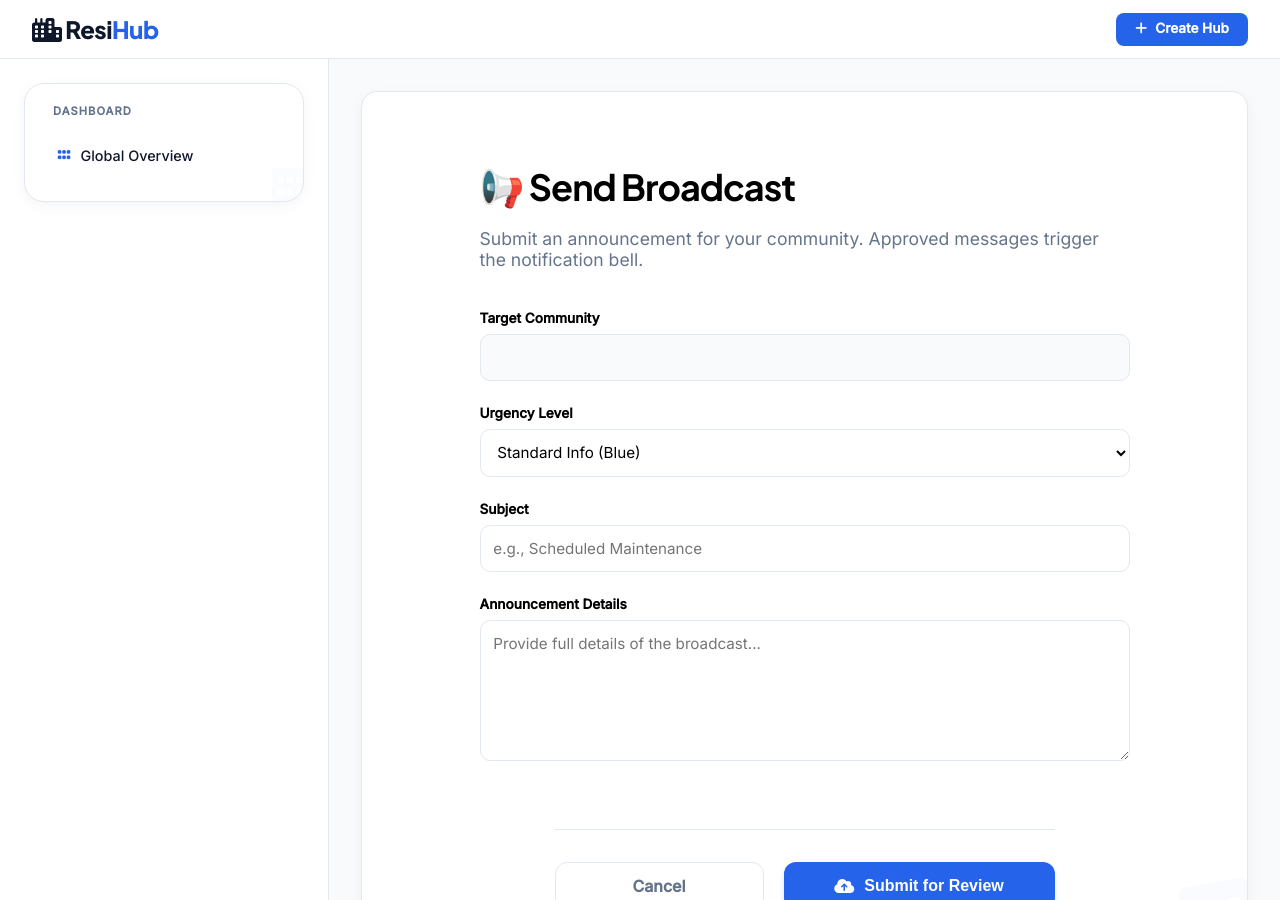
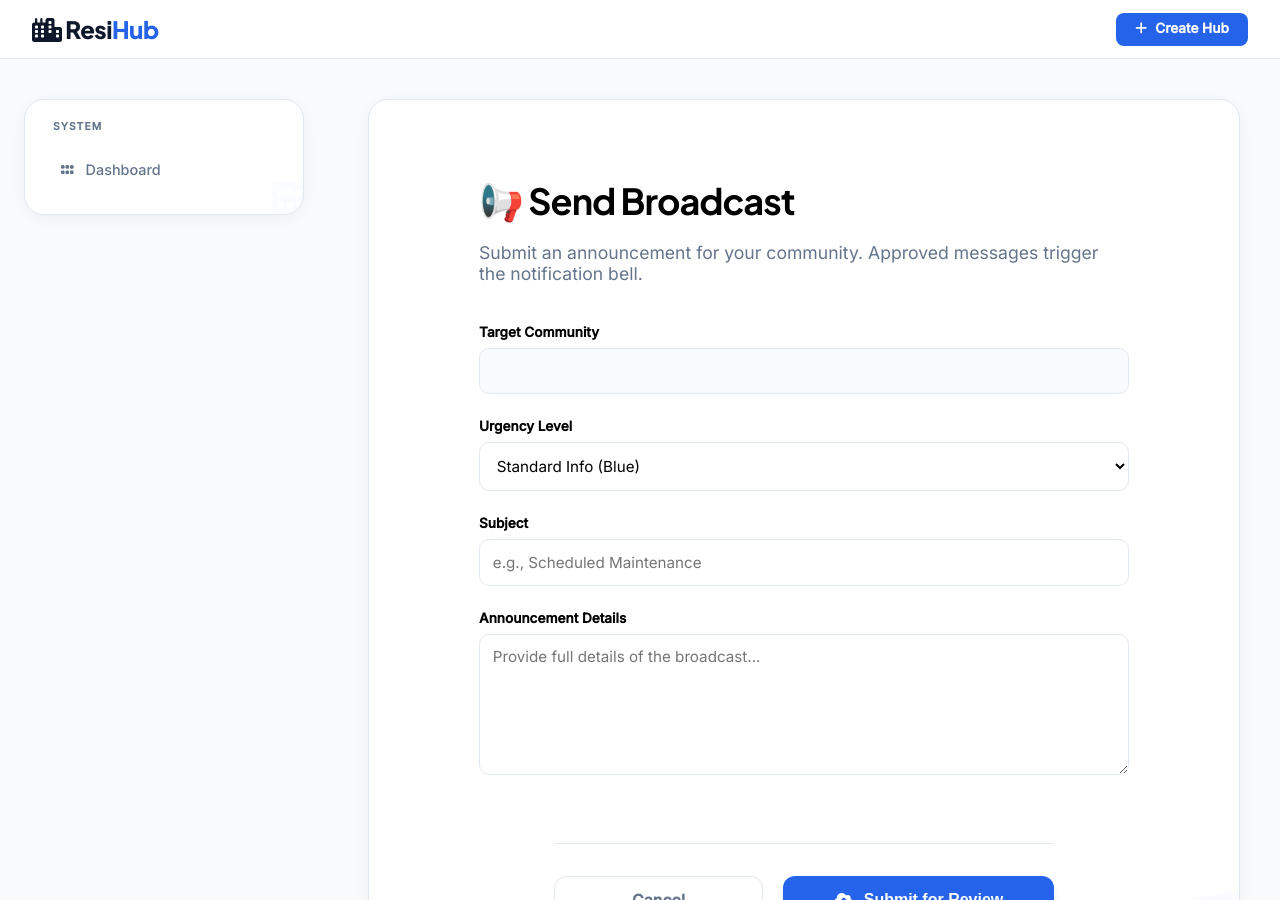
Before and after one commit to dekumar2-lab/lab-community, a Jekyll site: the page built from broadcast.html, in a window 1280 px wide and 900 px high. Built offline with Jekyll 4.4.1, drawn with Linux system fonts in a browser that asks for light colours; some of the changed text lies outside the part shown.

Commit message:
Ordering of default tabs

```diff
--- a/_layouts/default.html
+++ b/_layouts/default.html
@@ -1,6 +1,5 @@
 <!DOCTYPE html>
 <html lang="en">
-
 <head>
     <meta charset="UTF-8">
     <meta name="viewport" content="width=device-width, initial-scale=1.0">
@@ -22,9 +21,7 @@
                     <option value="#">Switch Community...</option>
                     {% assign condos = site.pages | map: 'condo' | uniq | compact %}
                     {% for c in condos %}
-                    <option value="{{ site.baseurl }}/content/{{ c | slugify }}/" {% if c == page.condo %}selected{% endif %}>
-                        {{ c }}
-                    </option>
+                    <option value="{{ site.baseurl }}/content/{{ c | slugify }}/" {% if c == page.condo %}selected{% endif %}>{{ c }}</option>
                     {% endfor %}
                 </select>
                 {% endif %}
@@ -33,25 +30,25 @@
         </div>
     </header>
 
-    <div class="main-container" style="display: flex; min-height: calc(100vh - 70px);">
-        <aside class="sidebar" style="width: 280px; border-right: 1px solid var(--border); background: #fff; padding: 1.5rem;">
+    <div class="app-shell">
+        <aside class="sidebar">
             <nav class="sidebar-nav">
-                <div class="nav-section" style="margin-bottom: 2rem;">
-                    <small style="color: var(--text-muted); font-weight: 700; font-size: 0.7rem; letter-spacing: 1px; text-transform: uppercase;">Dashboard</small>
-                    <a href="{{ site.baseurl }}/" class="nav-item" style="display: flex; align-items: center; gap: 10px; padding: 0.8rem; text-decoration: none; color: var(--text-main); font-size: 0.9rem; border-radius: 8px; margin-top: 0.5rem;">
-                        <i class="fa-solid fa-grip" style="color: var(--primary);"></i> Global Overview
+                <div class="nav-section">
+                    <small>SYSTEM</small>
+                    <a href="{{ site.baseurl }}/" class="nav-item">
+                        <i class="fa-solid fa-grip"></i> Dashboard
                     </a>
                 </div>
 
                 {% if page.condo %}
                 <div class="nav-section">
-                    <small style="color: var(--text-muted); font-weight: 700; font-size: 0.7rem; letter-spacing: 1px; text-transform: uppercase;">{{ page.condo }}</small>
+                    <small>{{ page.condo | upcase }}</small>
 
                     {% assign condo_pages = site.pages | where: "condo", page.condo %}
 
                     {% for p in condo_pages %}
                         {% if p.url contains '/index' %}
-                        <a href="{{ site.baseurl }}{{ p.url }}" class="nav-item {% if page.url == p.url %}active{% endif %}" style="display: flex; align-items: center; gap: 10px; padding: 0.8rem; text-decoration: none; color: var(--text-main); font-size: 0.9rem; border-radius: 8px; margin-top: 0.5rem;">
+                        <a href="{{ site.baseurl }}{{ p.url }}" class="nav-item {% if page.url == p.url %}active{% endif %}">
                             <i class="fa-solid fa-house"></i> District Overview
                         </a>
                         {% endif %}
@@ -59,26 +56,26 @@
 
                     {% for p in condo_pages %}
                         {% if p.title == "Essential Intelligence" %}
-                        <a href="{{ site.baseurl }}{{ p.url }}" class="nav-item {% if page.url == p.url %}active{% endif %}" style="display: flex; align-items: center; gap: 10px; padding: 0.8rem; text-decoration: none; color: var(--text-main); font-size: 0.9rem; border-radius: 8px;">
+                        <a href="{{ site.baseurl }}{{ p.url }}" class="nav-item {% if page.url == p.url %}active{% endif %}">
                             <i class="fa-solid fa-shield-halved"></i> Essential Intelligence
                         </a>
                         {% endif %}
                     {% endfor %}
 
-                    <div style="margin: 0.8rem 0; border-top: 1px dashed var(--border);"></div>
+                    <div class="nav-divider"></div>
 
-                    {% assign sorted_pages = condo_pages | sort: "title" %}
-                    {% for p in sorted_pages %}
+                    {% assign sorted_others = condo_pages | sort: "title" %}
+                    {% for p in sorted_others %}
                         {% unless p.url contains '/index' or p.title == "Essential Intelligence" or p.layout == "broadcast" %}
-                        <a href="{{ site.baseurl }}{{ p.url }}" class="nav-item {% if page.url == p.url %}active{% endif %}" style="display: flex; align-items: center; gap: 10px; padding: 0.6rem 0.8rem; text-decoration: none; color: var(--text-main); font-size: 0.85rem; border-radius: 8px;">
-                            <i class="fa-solid fa-file-lines" style="opacity: 0.5;"></i> {{ p.title }}
+                        <a href="{{ site.baseurl }}{{ p.url }}" class="nav-item secondary {% if page.url == p.url %}active{% endif %}">
+                            <i class="fa-solid fa-file-lines"></i> {{ p.title }}
                         </a>
                         {% endunless %}
                     {% endfor %}
 
-                    <div style="margin-top: 1.5rem; padding-top: 1rem; border-top: 1px solid var(--border);">
-                        <a href="{{ site.baseurl }}/broadcast.html?condo={{ page.condo | slugify }}" class="btn-broadcast-sidebar" style="display: flex; align-items: center; justify-content: center; gap: 8px; background: var(--primary-light); color: var(--primary); padding: 0.8rem; border-radius: 8px; text-decoration: none; font-weight: 700; font-size: 0.8rem;">
-                            <i class="fa-solid fa-bullhorn"></i> Dispatch Alert
+                    <div class="sidebar-footer-action">
+                        <a href="{{ site.baseurl }}/broadcast.html?condo={{ page.condo | slugify }}" class="btn-broadcast-sidebar">
+                            <i class="fa-solid fa-bullhorn"></i> Send Broadcast
                         </a>
                     </div>
                 </div>
@@ -86,25 +83,24 @@
             </nav>
         </aside>
 
-        <main class="main-content" style="flex: 1; padding: 2rem; background: #f8fafc;">
-
+        <main class="main-content">
             {% if page.condo %}
                 {% assign active_alerts = site.pages | where: "layout", "broadcast" | where: "condo", page.condo | sort: 'date' | reverse %}
                 {% if active_alerts.size > 0 %}
-                <div class="alert-collapsible-wrapper" style="margin-bottom: 2rem;">
-                    <div class="alert-strip-header" onclick="toggleAlertFeed()" style="background: #fff; border: 1px solid var(--border); padding: 1rem; border-radius: 12px; cursor: pointer; display: flex; justify-content: space-between; align-items: center;">
-                        <div class="strip-left" style="display: flex; align-items: center; gap: 12px;">
-                            <span class="live-indicator" style="height: 10px; width: 10px; background: #ef4444; border-radius: 50%; display: inline-block;"></span>
-                            <span class="strip-text"><strong>Latest Notice:</strong> {{ active_alerts.first.title }}</span>
+                <div class="alert-collapsible-wrapper">
+                    <div class="alert-strip-header" onclick="toggleAlertFeed()">
+                        <div class="strip-left">
+                            <span class="live-indicator"></span>
+                            <span><strong>Live Notice:</strong> {{ active_alerts.first.title }}</span>
                         </div>
                         <i class="fa-solid fa-chevron-down" id="chevron-icon"></i>
                     </div>
-                    <div id="alert-drawer" class="alert-drawer-body" style="display: none; background: #fff; border: 1px solid var(--border); border-top: 0; padding: 1.5rem; border-radius: 0 0 12px 12px;">
+                    <div id="alert-drawer" class="alert-drawer-body">
                         {% for alert in active_alerts %}
-                        <div class="drawer-item" style="margin-bottom: 1.5rem; padding-bottom: 1rem; border-bottom: 1px solid #f1f5f9;">
-                            <small style="color: var(--text-muted);">{{ alert.date | date: "%B %d, %Y" }} • {{ alert.alert_type | upcase }}</small>
-                            <h4 style="margin: 0.5rem 0;">{{ alert.title }}</h4>
-                            <div style="font-size: 0.9rem;">{{ alert.content | markdownify }}</div>
+                        <div class="drawer-item">
+                            <small>{{ alert.date | date: "%B %d, %Y" }}</small>
+                            <h4>{{ alert.title }}</h4>
+                            <div class="drawer-text">{{ alert.content | markdownify }}</div>
                         </div>
                         {% endfor %}
                     </div>
@@ -112,44 +108,27 @@
                 {% endif %}
             {% endif %}
 
-            <article class="content-card main-wiki-area" style="background: #fff; padding: 3rem; border-radius: 16px; box-shadow: var(--shadow); position: relative;">
+            <article class="content-card">
                 {% if page.condo %}
-                <div style="position: absolute; top: 2rem; right: 2rem;">
-                    <a href="{{ site.baseurl }}/submit.html?edit=true&condo={{ page.condo | url_encode }}&title={{ page.title | url_encode }}" class="btn-edit-action" style="text-decoration: none; font-size: 0.8rem; font-weight: 700; color: var(--primary); background: var(--primary-light); padding: 0.6rem 1rem; border-radius: 8px; display: flex; align-items: center; gap: 8px;">
-                        <i class="fa-regular fa-pen-to-square"></i> Edit Page
+                <div class="edit-btn-container">
+                    <a href="{{ site.baseurl }}/submit.html?edit=true&condo={{ page.condo | url_encode }}&title={{ page.title | url_encode }}" class="btn-edit-action">
+                        <i class="fa-regular fa-pen-to-square"></i> Edit
                     </a>
                 </div>
                 {% endif %}
-
-                <div class="wiki-content-render">
+                <div class="wiki-render">
                     {{ content }}
                 </div>
             </article>
         </main>
     </div>
 
-    <footer class="site-footer" style="background: var(--white); border-top: 1px solid var(--border); padding: 2rem;">
-        <div class="footer-inner" style="max-width: 1400px; margin: 0 auto; display: flex; justify-content: space-between; align-items: center;">
-            <div class="footer-logo" style="font-weight: 800;">
-                <i class="fa-solid fa-city" style="color: var(--primary);"></i> ResiHub
-            </div>
-            <div class="footer-copyright" style="font-size: 0.8rem; color: var(--text-muted);">
-                © {{ "now" | date: "%Y" }} Intelligence Layer v1.0
-            </div>
-        </div>
-    </footer>
-
     <script>
         function toggleAlertFeed() {
             const drawer = document.getElementById('alert-drawer');
             const icon = document.getElementById('chevron-icon');
-            if (drawer.style.display === "none") {
-                drawer.style.display = "block";
-                icon.style.transform = "rotate(180deg)";
-            } else {
-                drawer.style.display = "none";
-                icon.style.transform = "rotate(0deg)";
-            }
+            drawer.classList.toggle('is-open');
+            icon.style.transform = drawer.classList.contains('is-open') ? 'rotate(180deg)' : 'rotate(0deg)';
         }
     </script>
 </body>
--- a/broadcast.html
+++ b/broadcast.html
@@ -84,7 +84,7 @@
                 // Add a small inline success hint
                 const successHint = document.createElement('div');
                 successHint.style.cssText = "color: #22c55e; font-weight: 600; font-size: 0.9rem; text-align: right; margin-top: 10px; animation: fadeIn 0.5s ease-in;";
-                successHint.innerHTML = "Pull Request created. Redirecting...";
+                successHint.innerHTML = "Review Request created. Redirecting...";
                 btn.parentNode.appendChild(successHint);
 
                 setTimeout(() => {
```
